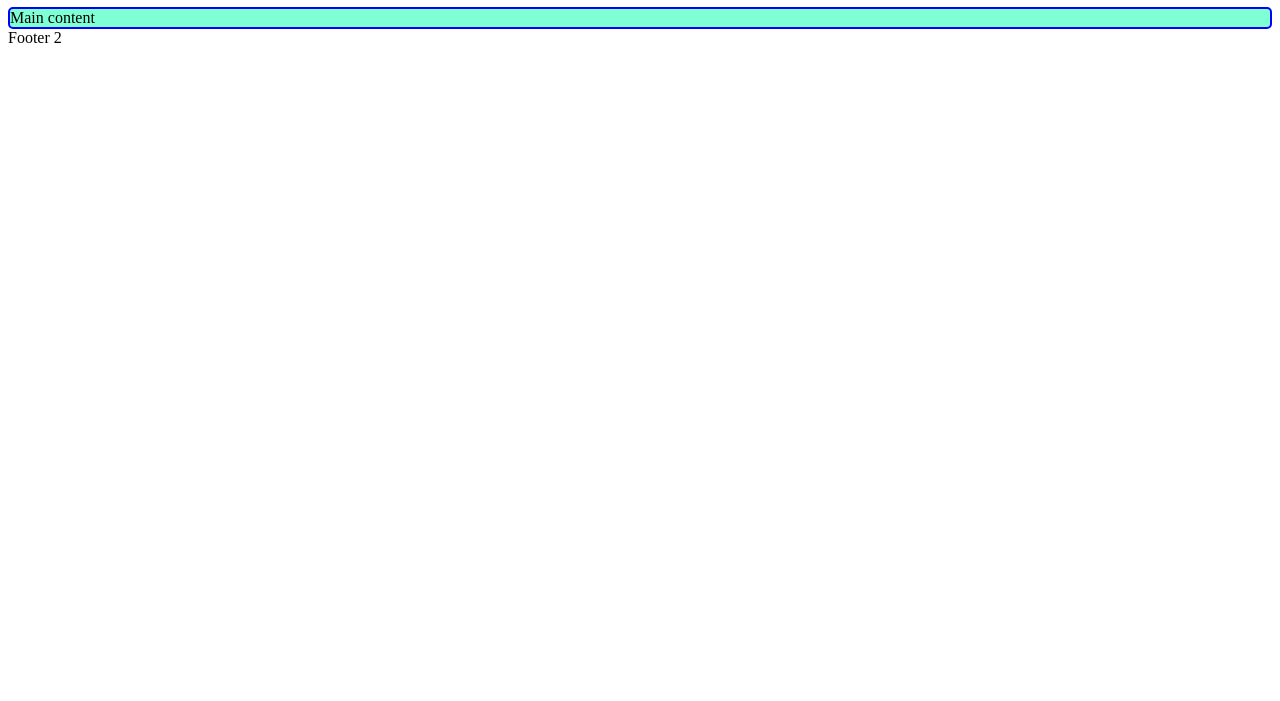
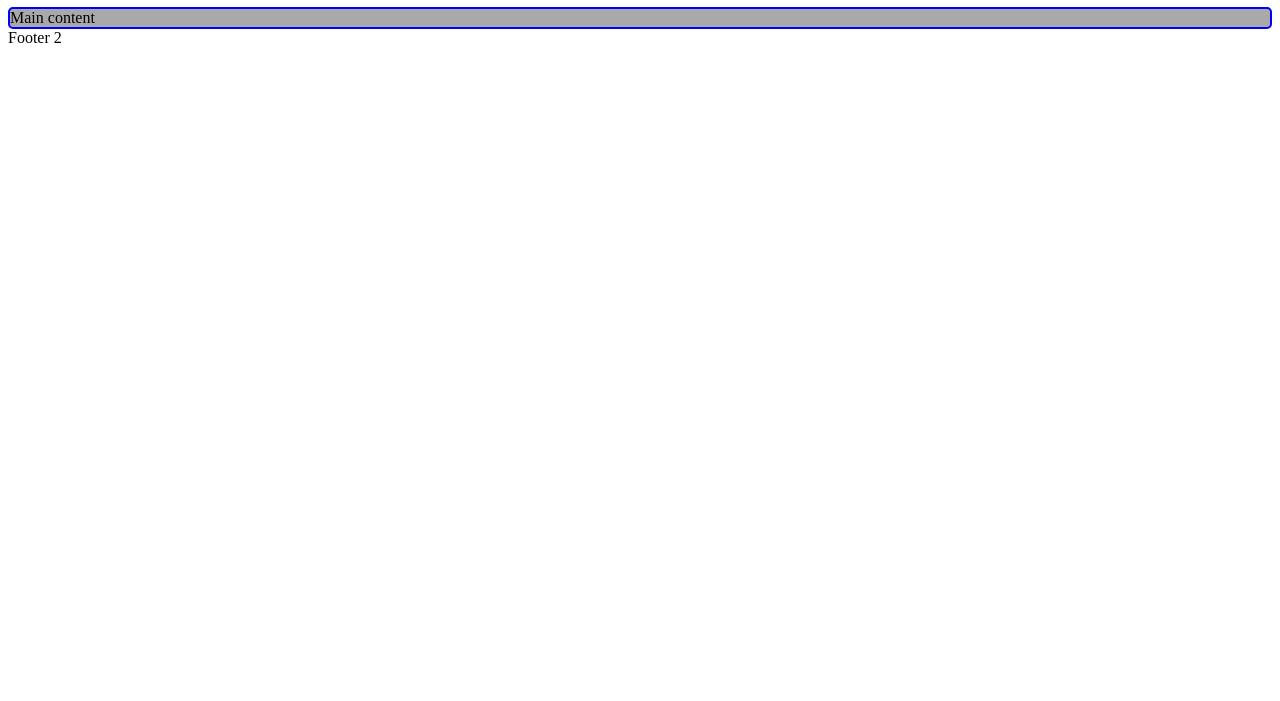
Before and after one commit to leonbohdan/repo-webinar, a plain HTML site: page index.html in a window 1280 px wide. Shown: the part 99-800 px from the top of the page. Drawn offline with Linux system fonts and the light colour scheme.

Commit message:
1 - color was changed

```diff
--- a/index.html
+++ b/index.html
@@ -8,7 +8,7 @@
     section {
       border: 2px solid blue;
       border-radius: 5px;
-      background-color: aquamarine;
+      background-color:darkgray;
     }
   </style>
 </head>
```
